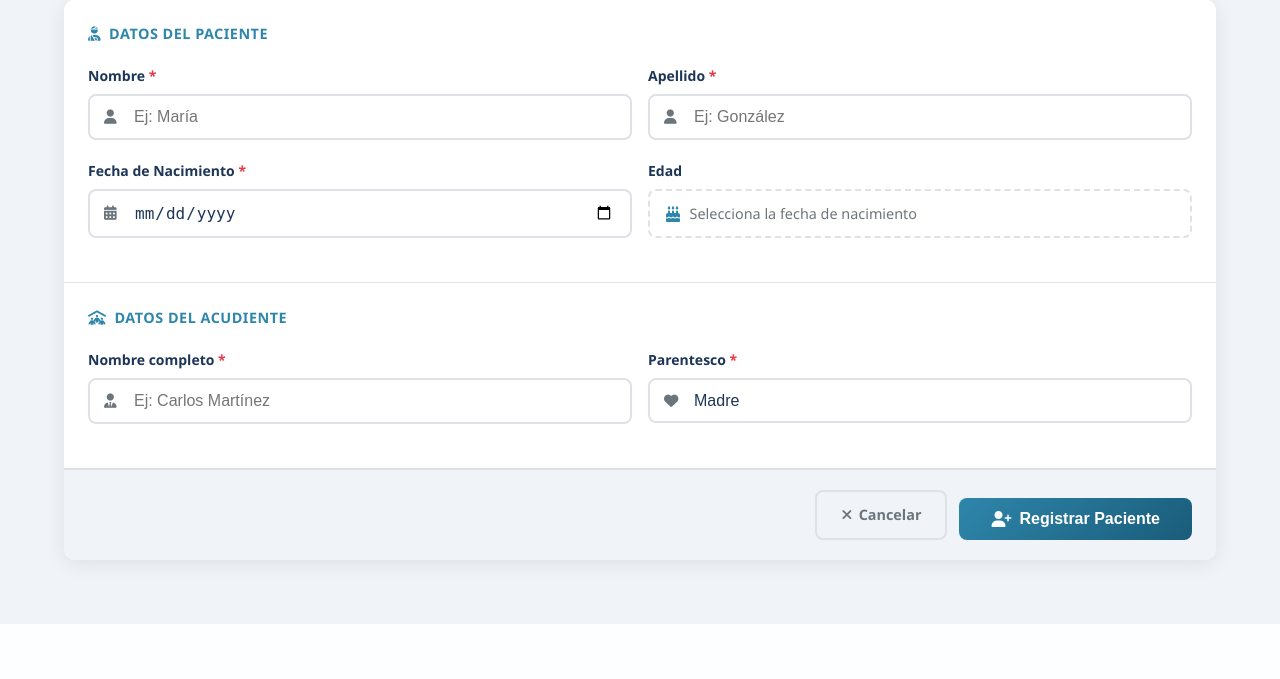
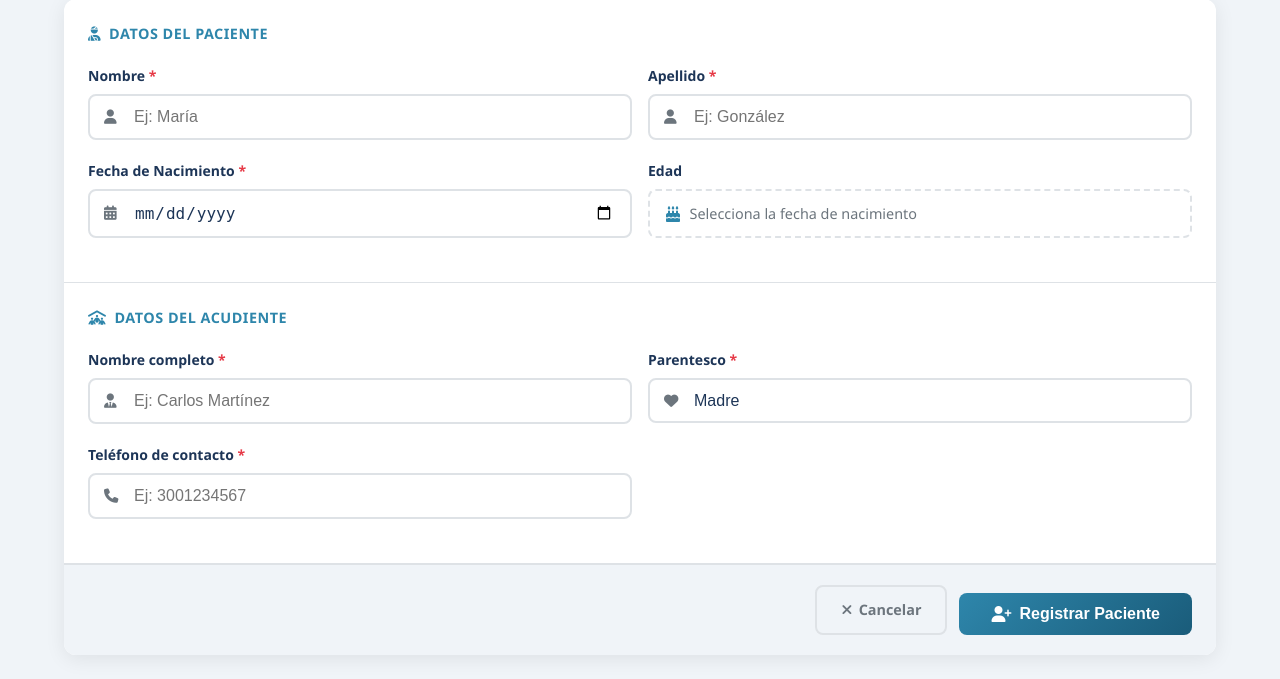
Before and after one commit to fduarte88/agenda_paciente, a Django app: page /pacientes/nuevo/ in a window 1280 px wide. Shown: the part 176-855 px from the top of the page. Before the commit the page ends 800 px from the top, so only its background shows below. Run offline with Django 5.2, Linux system fonts and the light colour scheme; the visitor is signed in with stand-in values (Sample User, id 1).

Commit message:
Agrega campo teléfono de contacto al acudiente
- Nuevo campo telefono_acudiente en modelo Paciente
- Incluido en formulario de registro y edición
- Visible en ficha de detalle del paciente
- Migración 0002 aplicada

Co-Authored-By: Claude Sonnet 4.6 <noreply@anthropic.com>

```diff
--- a/pacientes/forms.py
+++ b/pacientes/forms.py
@@ -10,11 +10,12 @@ class PacienteForm(forms.ModelForm):
 
     class Meta:
         model = Paciente
-        fields = ['nombre', 'apellido', 'fecha_nacimiento', 'nombre_acudiente', 'parentesco']
+        fields = ['nombre', 'apellido', 'fecha_nacimiento', 'nombre_acudiente', 'telefono_acudiente', 'parentesco']
         labels = {
             'nombre': 'Nombre',
             'apellido': 'Apellido',
             'nombre_acudiente': 'Nombre del acudiente',
+            'telefono_acudiente': 'Teléfono de contacto',
             'parentesco': 'Parentesco',
         }
 
--- a/pacientes/models.py
+++ b/pacientes/models.py
@@ -15,6 +15,7 @@ class Paciente(models.Model):
     apellido = models.CharField('Apellido', max_length=100)
     fecha_nacimiento = models.DateField('Fecha de nacimiento')
     nombre_acudiente = models.CharField('Nombre del acudiente', max_length=200)
+    telefono_acudiente = models.CharField('Teléfono de contacto', max_length=20, default='')
     parentesco = models.CharField(
         'Parentesco', max_length=20, choices=PARENTESCO_CHOICES, default='madre'
     )
--- a/templates/pacientes/detalle.html
+++ b/templates/pacientes/detalle.html
@@ -70,6 +70,10 @@
                 <div class="detalle-label"><i class="fas fa-heart"></i> Parentesco</div>
                 <div class="detalle-valor">{{ paciente.get_parentesco_display }}</div>
             </div>
+            <div class="detalle-item">
+                <div class="detalle-label"><i class="fas fa-phone"></i> Teléfono de contacto</div>
+                <div class="detalle-valor">{{ paciente.telefono_acudiente }}</div>
+            </div>
         </div>
     </div>
 
--- a/templates/pacientes/form.html
+++ b/templates/pacientes/form.html
@@ -148,6 +148,23 @@
                         {% endif %}
                     </div>
                 </div>
+
+                <div class="field-row">
+                    <div class="form-group">
+                        <label for="id_telefono_acudiente">Teléfono de contacto <span class="required">*</span></label>
+                        <div class="input-wrapper">
+                            <i class="fas fa-phone"></i>
+                            <input type="tel" name="telefono_acudiente" id="id_telefono_acudiente"
+                                class="form-control {% if form.telefono_acudiente.errors %}is-invalid{% endif %}"
+                                placeholder="Ej: 3001234567"
+                                value="{{ form.telefono_acudiente.value|default:'' }}"
+                                autocomplete="off" required>
+                        </div>
+                        {% if form.telefono_acudiente.errors %}
+                            <div class="field-error">{{ form.telefono_acudiente.errors.0 }}</div>
+                        {% endif %}
+                    </div>
+                </div>
             </div>
 
             <div class="form-actions">
```
Also changed, not shown: pacientes/migrations/0002_paciente_telefono_acudiente.py (added).
